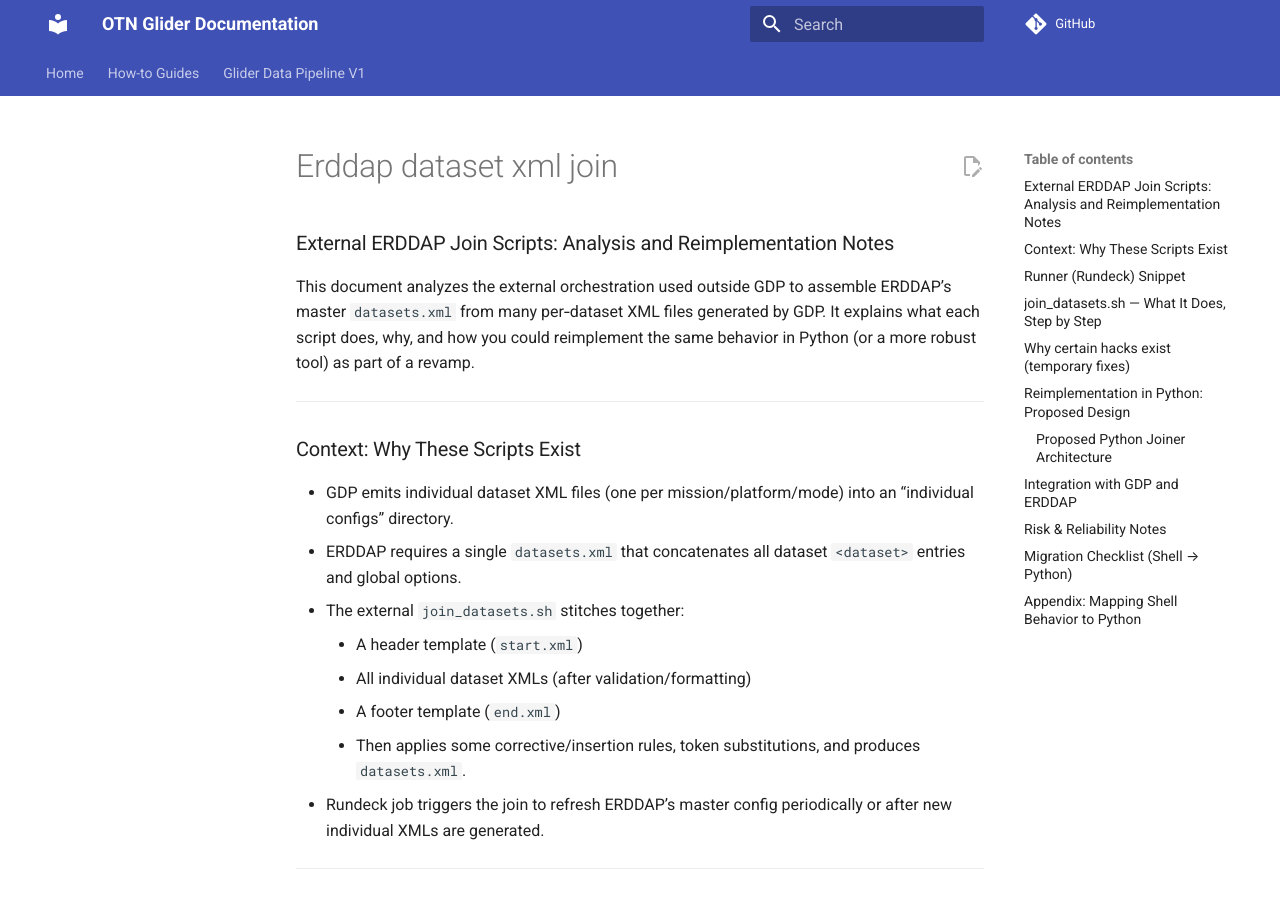
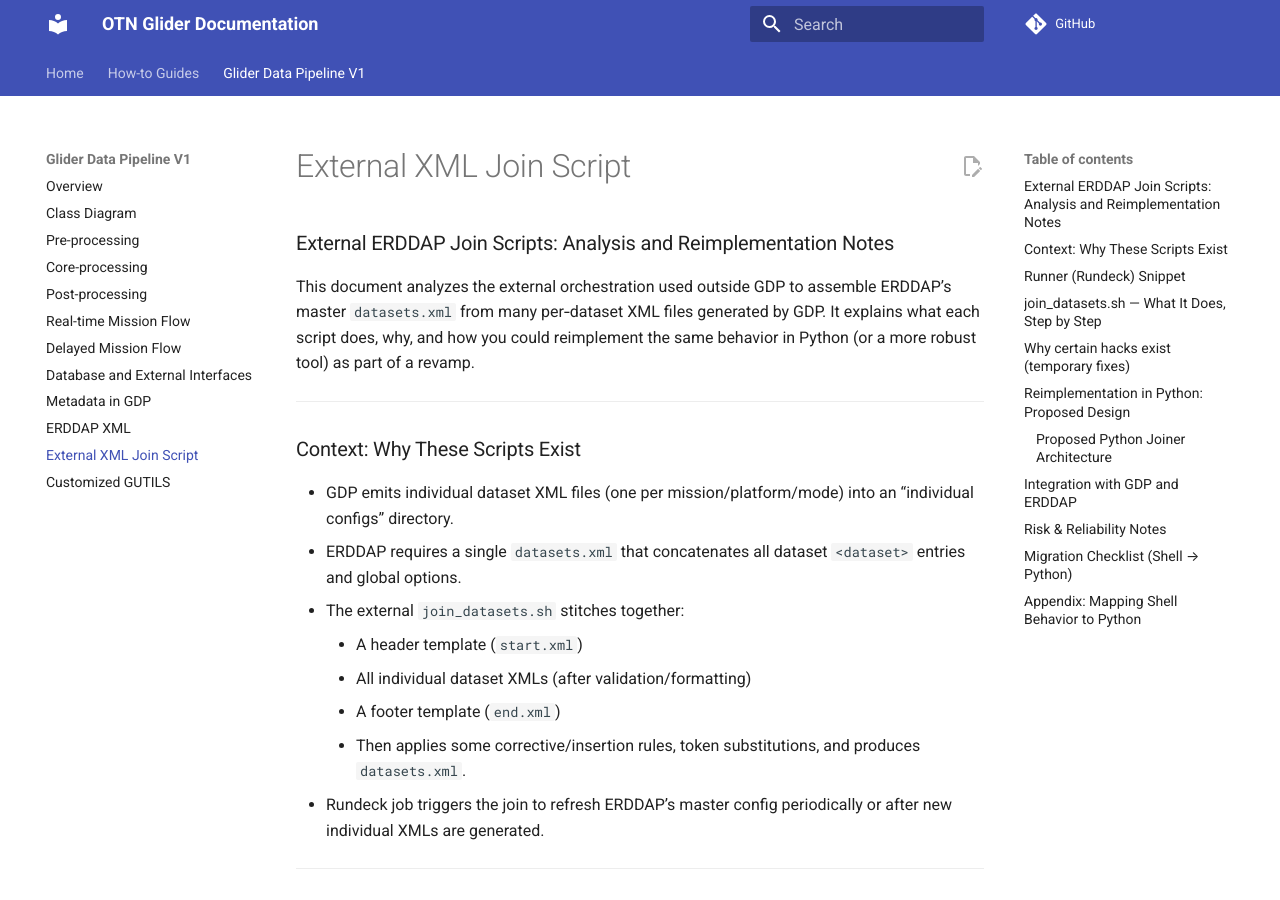
Before and after one commit to ocean-tracking-network/otn-glider-documentation, an MkDocs documentation site: the page built from docs/gdp/erddap_dataset_xml_join.md, in a window 1280 px wide and 900 px high. Built offline with MkDocs 1.6.1 and Material for MkDocs 9.7.7, drawn with Linux system fonts in a browser that asks for light colours; comment, search, counter and statistics services are not loaded; part of the change alters nothing that is shown.

Commit message:
Fix navigation naming

```diff
--- a/mkdocs.yml
+++ b/mkdocs.yml
@@ -30,7 +30,7 @@ nav:
       - Database and External Interfaces: gdp/database_and_api.md
       - Metadata in GDP: gdp/meta_data_netcdf.md
       - ERDDAP XML: gdp/erddap_xml.md
-      - External XML Join Script: gdp/external_dataset_xml_join.md
+      - External XML Join Script: gdp/erddap_dataset_xml_join.md
       - Customized GUTILS: gdp/customized_gutils.md
 
 plugins:
```
